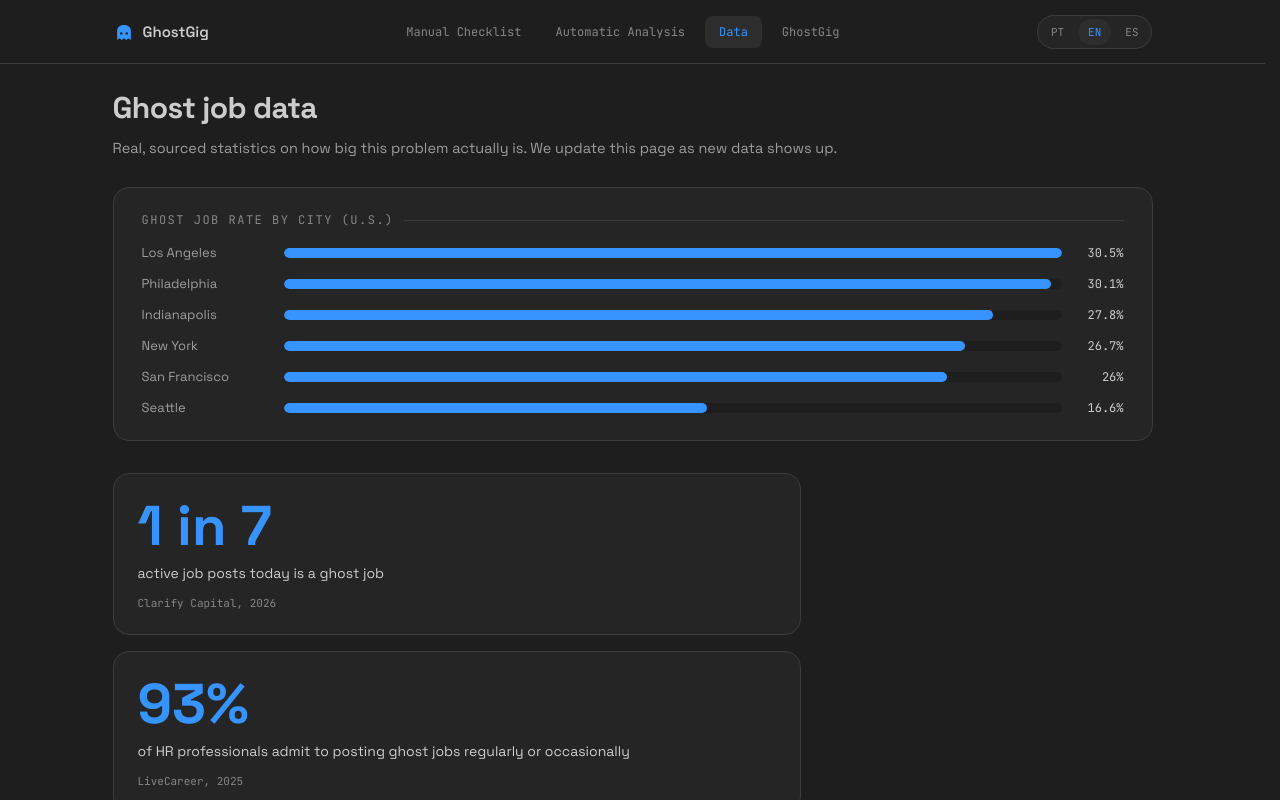
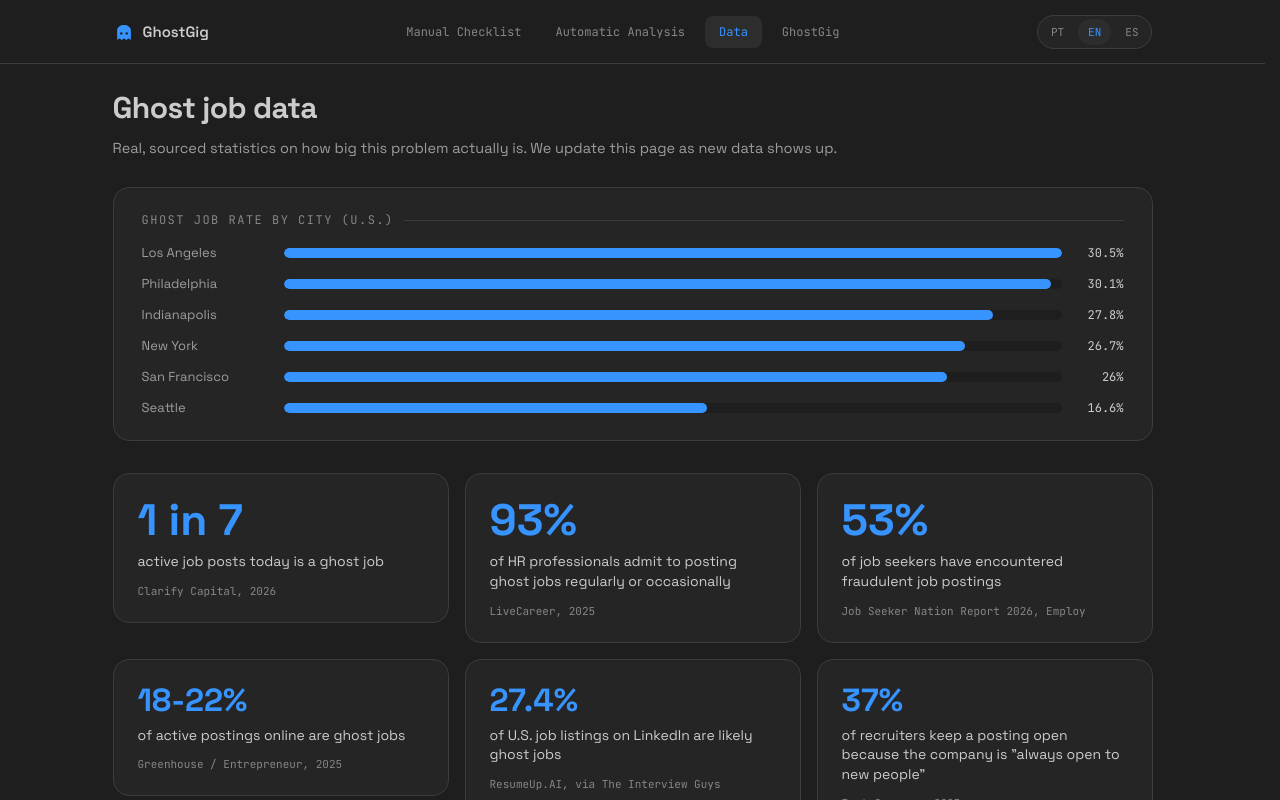
Before and after one commit to jonsuguiyama/ghost-job-detector, a React (Vite) app: page /dados in a window 1280 px wide. Shown: the top 800 px of the page. Built offline with nearby package versions, Linux system fonts and the light colour scheme.

Commit message:
Make every bento stat tile the same grid width so the 3-column grid packs cleanly with no gaps; keep size variation to font-size only

```diff
--- a/src/styles/global.css
+++ b/src/styles/global.css
@@ -550,11 +550,8 @@ a:focus-visible, button:focus-visible, [tabindex]:focus-visible, textarea:focus-
   transition: border-color .15s;
 }
 .stat-tile:hover{ border-color: var(--accent); }
-.stat-tile--lg{ grid-column: span 2; }
-.stat-tile--md{ grid-column: span 1; }
-.stat-tile--sm{ grid-column: span 1; }
-.stat-tile-value{ font-size: 40px; font-weight: 700; color: var(--accent); margin: 0 0 10px; line-height: 1; }
-.stat-tile--lg .stat-tile-value{ font-size: 56px; }
+.stat-tile-value{ font-size: 32px; font-weight: 700; color: var(--accent); margin: 0 0 10px; line-height: 1; }
+.stat-tile--lg .stat-tile-value{ font-size: 44px; }
 .stat-tile-label{ font-size: 14px; color: var(--text); line-height: 1.4; margin: 0 0 12px; }
 .stat-tile-source{ font-family: 'JetBrains Mono', monospace; font-size: 11px; color: var(--muted); margin: 0; }
 
```
